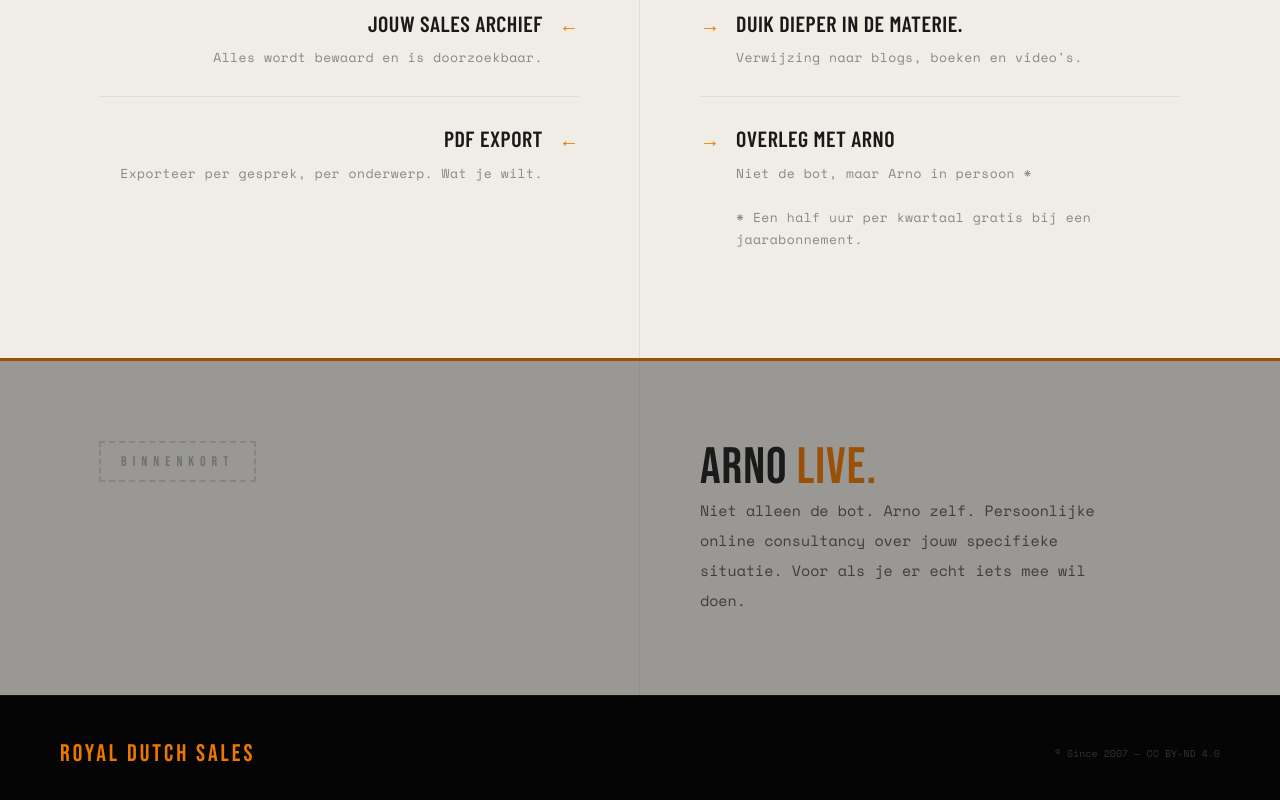
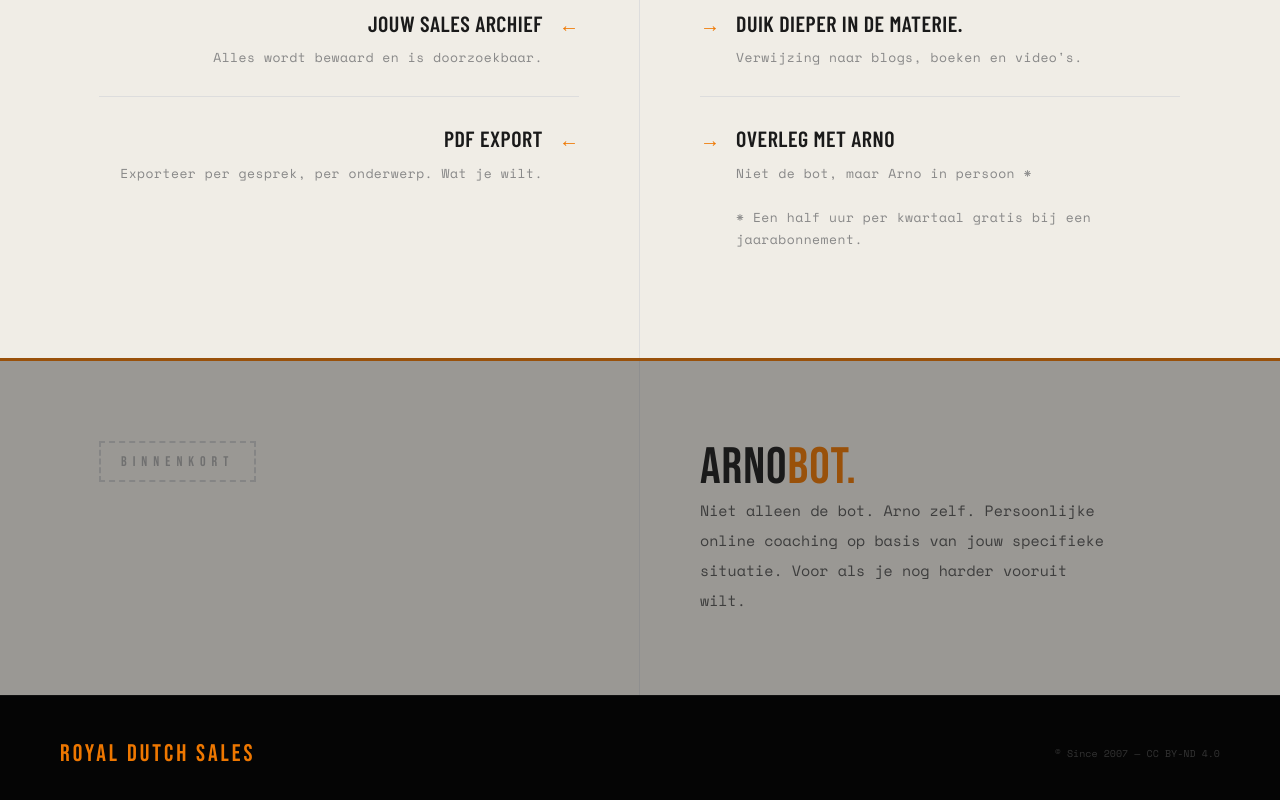
Before and after one commit to arnoceo-ops/arno-blog, a Next.js app: page /arnobot in a window 1280 px wide. Shown: the part 2208-3008 px from the top of the page. Built offline with nearby package versions, Linux system fonts and the light colour scheme; a web font is replaced by a local one.

Commit message:
content: 'ARNO LIVE' -> 'ARNOBOT' + coming soon tekst bijgewerkt

```diff
--- a/app/arnobot/page.tsx
+++ b/app/arnobot/page.tsx
@@ -362,9 +362,9 @@ export default function ArnoBotLandingPage() {
         </div>
         <div className="canvas-right">
           <div style={{maxWidth:'480px', width:'100%'}}>
-            <h2 className="canvas-title">ARNO <span style={{color:'#EE7700'}}>LIVE.</span></h2>
+            <h2 className="canvas-title">ARNO<span style={{color:'#EE7700'}}>BOT.</span></h2>
             <p className="canvas-body">
-              Niet alleen de bot. Arno zelf. Persoonlijke online consultancy over jouw specifieke situatie. Voor als je er echt iets mee wil doen.
+              Niet alleen de bot. Arno zelf. Persoonlijke online coaching op basis van jouw specifieke situatie. Voor als je nog harder vooruit wilt.
             </p>
           </div>
         </div>
```
